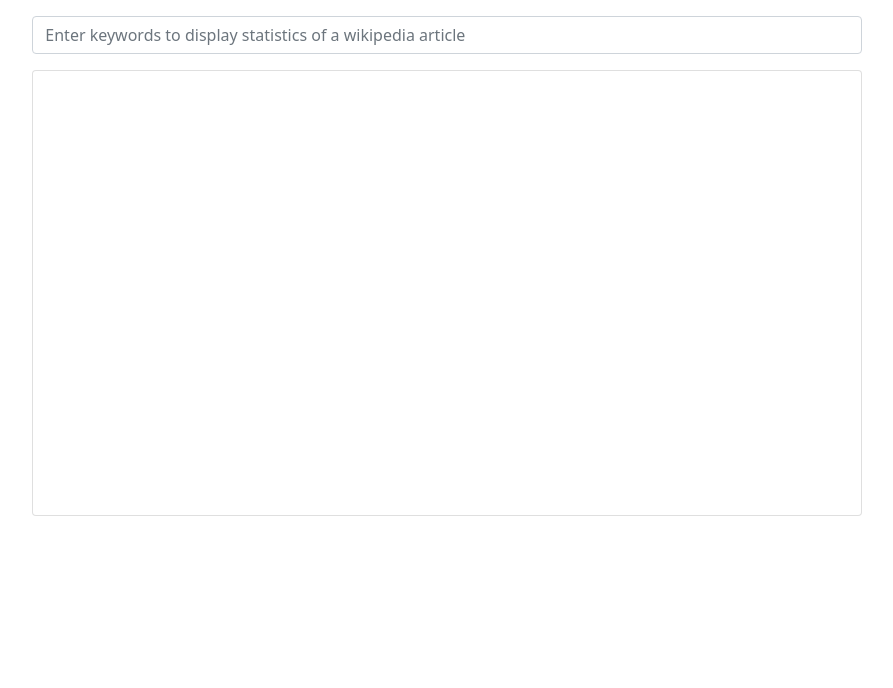
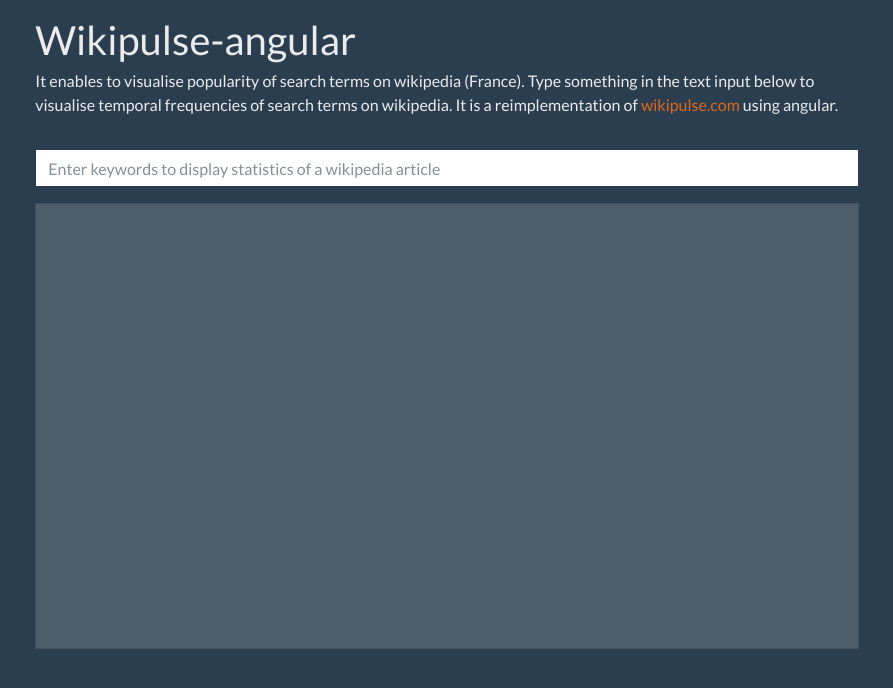
Before and after one commit to badock/wikipulse_angular, an Angular app: page / in a window 1280 px wide. Shown: the top 688 px of the page, without its empty margins (193-1086 px from the left). Built offline with nearby package versions, Linux system fonts and the light colour scheme.

Commit message:
fix UI; add new theme

```diff
--- a/src/app/app.component.html
+++ b/src/app/app.component.html
@@ -1,4 +1,23 @@
 <div class="container-fluid">
+
+  <div class="row mt-3">
+    <div class="col-2">
+    </div>
+    <div class="col-8">
+      <div class="">
+        <span class="h1">Wikipulse-angular</span>
+        <span style="margin-left: 10px;" class="spinner-border" role="status" *ngIf="isLoading">
+          <span class="visually-hidden"></span>
+        </span>
+      </div>
+      <div class="" style="margin-top: 5px;">
+        <p>It enables to visualise popularity of search terms on wikipedia (France). Type something in the text input below to visualise temporal frequencies of search terms on wikipedia. It is a reimplementation of <a href="wikipulse.com">wikipulse.com</a> using angular.</p>
+      </div>
+    </div>
+    <div class="col-2">
+    </div>
+  </div>
+
   <div class="row mt-3">
     <div class="col-2">
     </div>
@@ -13,7 +32,7 @@
   </div>
 
 
-  <div class="row">
+  <div class="row" style="color: white;">
     <div class="col-2">
     </div>
     <div class="col-8">
@@ -21,15 +40,14 @@
         <div class="row">
           <div class="col-12 col-lg-6 col-xl-5" style="text-align: center;">
             <div>
-              <h1>{{ articleName }}</h1>
-              <div class="spinner-border" role="status" *ngIf="isLoading">
-                <span class="visually-hidden">Loading...</span>
-              </div>
+              <h1>
+                {{ articleName }}
+              </h1>
             </div>
             <figure id="bar"></figure>
           </div>
           <div class="col-12 col-lg-6 col-xl-7 p-5">
-            <p class="text-muted">
+            <p style="color: aliceblue;">
               {{ summary }}
             </p>
             <a href="{{ wikipediaUrl }}">{{ wikipediaUrl }}</a>
--- a/src/app/app.component.ts
+++ b/src/app/app.component.ts
@@ -25,6 +25,7 @@
   width = 400;
   margin = 10;
   statisticsData = {};
+  lastSearchKeywords = '';
 
   constructor(private wikipediaService: WikipediaService) {
   }
@@ -45,6 +46,11 @@
 
   inputTextChange(): void {
     const currentInputText = `${this.inputText}`;
+
+    if (this.lastSearchKeywords === currentInputText) {
+      return;
+    }
+
     this.isLoading = true;
     setTimeout(() => {
       if (currentInputText !== this.inputText) {
@@ -59,6 +65,7 @@
 
         this.wikipediaService.getSummary(firstMatch).subscribe(summaryValue => {
           console.log(summaryValue);
+          this.lastSearchKeywords = currentInputText;
           this.articleName = summaryValue.title;
           this.summary = summaryValue.extract;
           this.wikipediaUrl = summaryValue.content_urls.desktop.page;
--- a/src/index.html
+++ b/src/index.html
@@ -6,7 +6,8 @@
   <base href="/">
   <meta name="viewport" content="width=device-width, initial-scale=1">
   <link rel="icon" type="image/x-icon" href="favicon.ico">
-  <link href="https://cdn.jsdelivr.net/npm/bootstrap@5.0.0-beta1/dist/css/bootstrap.min.css" rel="stylesheet">
+<!--  <link href="https://cdn.jsdelivr.net/npm/bootstrap@5.0.0-beta1/dist/css/bootstrap.min.css" rel="stylesheet">-->
+  <link href="https://bootswatch.com/4/superhero/bootstrap.min.css" rel="stylesheet">
   <script src="https://cdn.jsdelivr.net/npm/bootstrap@5.0.0-beta1/dist/js/bootstrap.bundle.min.js"></script>
 </head>
 <body>
```
